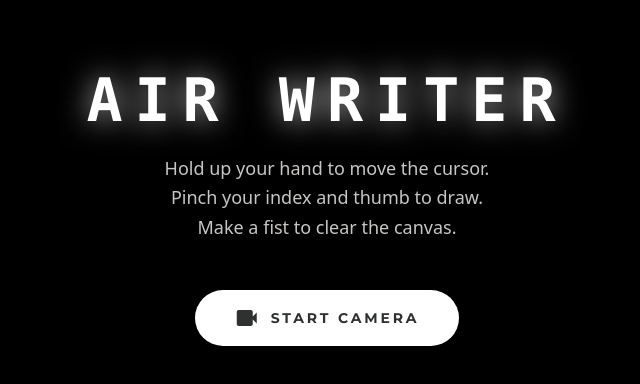
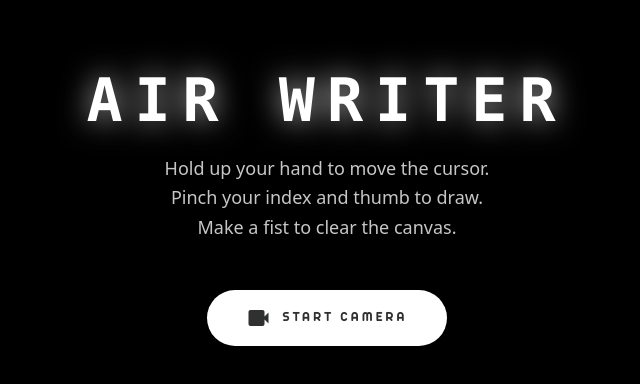
Before and after one commit to eloi-web/Air-writer, a React (Vite) app: page / in a window 1280 px wide. Shown: the part 192-576 px from the top of the page, without its empty margins (313-953 px from the left). Built offline with nearby package versions, Linux system fonts and the light colour scheme.

Commit message:
feat: Update font styles to use Arista Pro and add font-face declarations

```diff
--- a/src/index.css
+++ b/src/index.css
@@ -1,6 +1,29 @@
-@import url('https://fonts.googleapis.com/css2?family=Montserrat:wght@400;500;600;700&family=Space+Mono:ital,wght@0,400;0,700;1,400;1,700&display=swap');
 @import url('https://fonts.googleapis.com/css2?family=Material+Symbols+Outlined:wght,FILL@100..700,0..1&display=swap');
 @import "tailwindcss";
+
+@font-face {
+  font-family: 'Arista Pro';
+  src: url('/fonts/Arista-Pro-Light-trial.ttf') format('truetype');
+  font-weight: 300 400;
+  font-style: normal;
+  font-display: swap;
+}
+
+@font-face {
+  font-family: 'Arista Pro';
+  src: url('/fonts/Arista-Pro-Bold-trial.ttf') format('truetype');
+  font-weight: 600 700;
+  font-style: normal;
+  font-display: swap;
+}
+
+@font-face {
+  font-family: 'Arista Pro';
+  src: url('/fonts/Arista-Pro-Fat-trial.ttf') format('truetype');
+  font-weight: 800 900;
+  font-style: normal;
+  font-display: swap;
+}
 
 @theme {
   --color-surface: #141313;
@@ -51,13 +74,13 @@
   --color-on-background: #e5e2e1;
   --color-surface-variant: #353434;
 
-  --font-headline-xl: "Space Mono", ui-monospace, SFMono-Regular, monospace;
-  --font-headline-lg: "Space Mono", ui-monospace, SFMono-Regular, monospace;
-  --font-headline-md: "Space Mono", ui-monospace, SFMono-Regular, monospace;
-  --font-body-lg: "Montserrat", ui-sans-serif, system-ui, sans-serif;
-  --font-body-md: "Montserrat", ui-sans-serif, system-ui, sans-serif;
-  --font-label-sm: "Space Mono", ui-monospace, SFMono-Regular, monospace;
-  --font-headline-lg-mobile: "Space Mono", ui-monospace, SFMono-Regular, monospace;
+  --font-headline-xl: "Arista Pro", ui-sans-serif, system-ui, sans-serif;
+  --font-headline-lg: "Arista Pro", ui-sans-serif, system-ui, sans-serif;
+  --font-headline-md: "Arista Pro", ui-sans-serif, system-ui, sans-serif;
+  --font-body-lg: "Arista Pro", ui-sans-serif, system-ui, sans-serif;
+  --font-body-md: "Arista Pro", ui-sans-serif, system-ui, sans-serif;
+  --font-label-sm: "Arista Pro", ui-sans-serif, system-ui, sans-serif;
+  --font-headline-lg-mobile: "Arista Pro", ui-sans-serif, system-ui, sans-serif;
 
   --text-headline-xl: 40px;
   --text-headline-xl--line-height: 1.2;
@@ -120,6 +143,7 @@
   .no-scrollbar::-webkit-scrollbar {
     display: none;
   }
+
   .no-scrollbar {
     -ms-overflow-style: none;
     scrollbar-width: none;
@@ -128,4 +152,5 @@
 
 body {
   background-color: #000000;
+  font-family: 'Arista Pro', ui-sans-serif, system-ui, sans-serif;
 }
```
Lines whose indentation alone changed are shown as unchanged.
